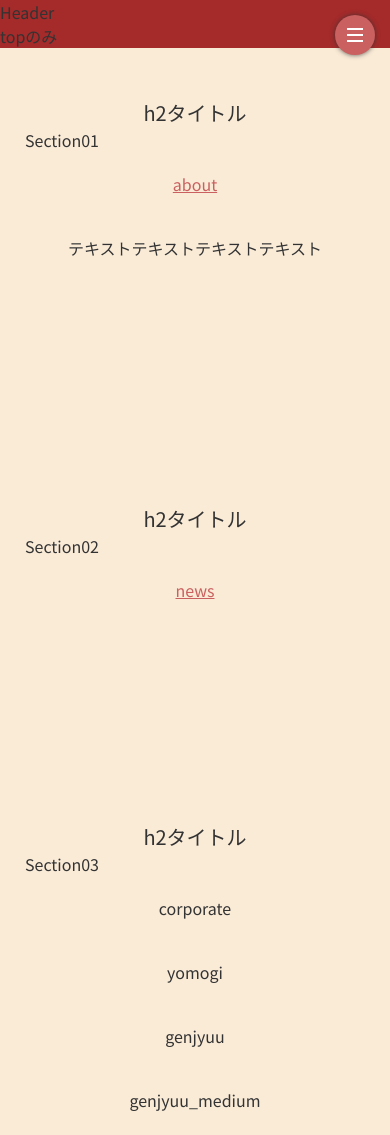
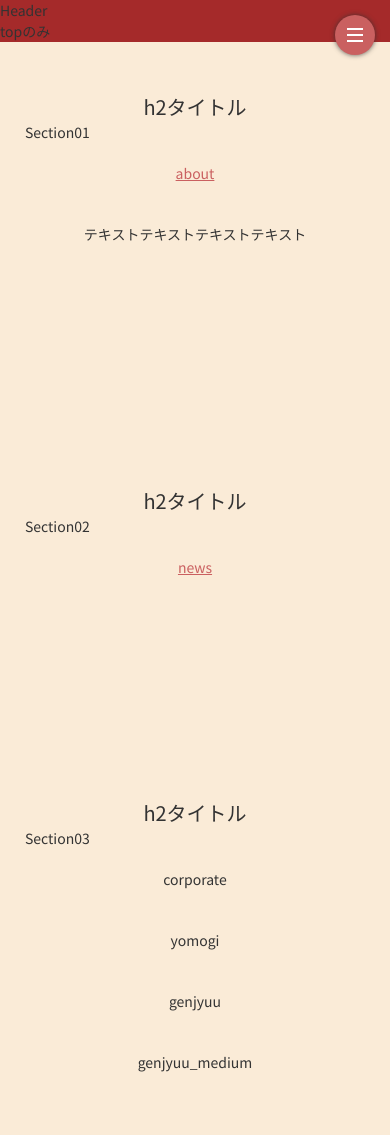
Before and after one commit to konno1614/static-webpack, a website built with webpack: page public/index.html in a window 390 px wide. Shown: the top 1135 px of the page. Built offline with nearby package versions, Linux system fonts and the light colour scheme; a web font is replaced by a local one.

Commit message:
scssファイル更新

```diff
--- a/src/scss/Object/Component/_sp-nav.scss
+++ b/src/scss/Object/Component/_sp-nav.scss
@@ -1,7 +1,8 @@
 @use "../../foundation/system" as s;
+@use "../../foundation/color" as c;
 @use "../../foundation/mixin" as m;
 
-/* ハンバーガーメニュー */
+/* hamburger menu */
 .c-hamburger {
     display: none;
     @include s.breakpoint(sp) {
@@ -18,8 +19,8 @@
         width: 40px;
         height: 40px;
         border-radius: 50%;
-        background-color: s.$c-primary;
-        box-shadow: 0 0 5px rgba($color: s.$c-black, $alpha: .8);
+        background-color: c.$c-primary;
+        box-shadow: 0 0 5px rgba($color: c.$c-black, $alpha: .8);
         &:hover {
             cursor: pointer;
         }
@@ -28,7 +29,7 @@
             display: inline-block;
             width: 16px;
             height: 2px;
-            background-color: s.$c-white;
+            background-color: c.$c-white;
             @include s.transition-base();
             &+span {
                 margin-top: 4px;
@@ -51,9 +52,9 @@
         }
     }
 }
-/* sp ナビ */
+/* sp nav */
 .c-sp-nav {
-    background-color: s.$c-white;
+    background-color: c.$c-white;
     position: fixed;
     z-index: 99;
     overflow-y: scroll;
@@ -78,14 +79,14 @@
             a {
                 text-decoration: none;
                 font-size: 1.2rem;
-                color: s.$c-black;
+                color: c.$c-black;
                 display: block;
                 padding: 20px;
             }
         }
     }
 }
-/* 展開時背景 */
+/* nav bg */
 .c-sp-nav-bg {
     opacity: 0;
     visibility: hidden;
--- a/src/scss/Object/Utility/_font.scss
+++ b/src/scss/Object/Utility/_font.scss
@@ -1,4 +1,5 @@
 @use "../../foundation/system" as s;
+@use "../../foundation/font" as f;
 @use "../../foundation/mixin" as m;
 
 .u-font {
@@ -7,15 +8,15 @@
     @include s.breakpoint(sp) {
     }
     &--notosansjp {
-        @include s.notosansjp();
+        @include f.notosansjp();
     }
     &--corporate {
-        @include s.corporate();
+        @include f.corporate();
     }
     &--genjyuu {
-        @include s.genjyuu();
+        @include f.genjyuu();
     }
     &--genjyuu_medium {
-        @include s.genjyuu_medium();
+        @include f.genjyuu_medium();
     }
 }
--- a/src/scss/foundation/_base.scss
+++ b/src/scss/foundation/_base.scss
@@ -1,6 +1,8 @@
 /* base
 --------------------------- */
 @use "./system" as s;
+@use "./color" as c;
+@use "./font" as f;
 @use "./mixin" as m;
 
 *,
@@ -20,20 +22,23 @@ html {
     scroll-behavior: smooth;
 }
 body {
-    color: s.$c-black;
-    background-color: s.$c-white;
+    color: c.$c-black;
+    background-color: c.$c-white;
     font-size: 1.6rem;
-    @include s.notosansjp();
-    @include s.font_regular();
+    @include f.notosansjp();
+    @include f.font_regular();
     overflow-x: hidden;
+    @include s.breakpoint(sp) {
+        font-size: 1.4rem;
+    }
     &.is-open {
         overflow: hidden;
         touch-action: none;
     }
 }
 ::selection {
-    background-color: rgba($color: s.$c-black, $alpha: 0.7);
-    color: s.$c-white;
+    background-color: rgba($color: c.$c-black, $alpha: 0.7);
+    color: c.$c-white;
 }
 
 img,
@@ -45,7 +50,7 @@ object {
     border: none;
 }
 a {
-    color: s.$c-primary;
+    color: c.$c-primary;
     text-decoration: underline;
     // カーソルは乗っているがクリックはされていない状態
     &:hover {
--- /dev/null
+++ b/src/scss/foundation/_color.scss
@@ -0,0 +1,4 @@
+// color system
+$c-white: #fff;
+$c-black: #333;
+$c-primary: #ca6060;
--- /dev/null
+++ b/src/scss/foundation/_font.scss
@@ -0,0 +1,57 @@
+// font system
+// Noto Sans JP
+@mixin notosansjp() {
+    font-family: "Noto Sans JP", sans-serif;
+}
+// Corporate-Logo-Rounded
+@font-face {
+    font-family: 'Corporate-Logo-Rounded';
+    src: url(../font/Corporate-Logo-Rounded.woff);
+}
+@mixin corporate() {
+    font-family: "Corporate-Logo-Rounded", "Noto Sans JP", sans-serif;
+}
+// YomogiFont
+@font-face {
+    font-family: 'YomogiFont';
+    src: url(../font/YomogiFont.woff);
+}
+@mixin yomogi() {
+    font-family: "YomogiFont", "Noto Sans JP", sans-serif;
+}
+// GenJyuuGothic
+@font-face {
+    font-family: 'GenJyuuGothic-Normal';
+    src: url(../font/GenJyuuGothic-Normal.woff);
+}
+@mixin genjyuu() {
+    font-family: "GenJyuuGothic-Normal", "Noto Sans JP", sans-serif;
+}
+@font-face {
+    font-family: 'GenJyuuGothic-Medium';
+    src: url(../font/GenJyuuGothic-Medium.woff);
+}
+@mixin genjyuu_medium() {
+    font-family: "GenJyuuGothic-Medium", "Noto Sans JP", sans-serif;
+}
+
+
+// font-weight system
+@mixin font_thin($weight: 100) {
+    font-weight: $weight;
+}
+@mixin font_light($weight: 300) {
+    font-weight: $weight;
+}
+@mixin font_regular($weight: 400) {
+    font-weight: $weight;
+}
+@mixin font_medium($weight: 500) {
+    font-weight: $weight;
+}
+@mixin font_bold($weight: 700) {
+    font-weight: $weight;
+}
+@mixin font_black($weight: 900) {
+    font-weight: $weight;
+}
--- a/src/scss/foundation/_system.scss
+++ b/src/scss/foundation/_system.scss
@@ -1,11 +1,5 @@
 /* system
 --------------------------- */
-
-// color system
-$c-white: #fff;
-$c-black: #333;
-$c-primary: #ca6060;
-
 // responsive system
 @mixin breakpoint($point) {
     @if $point == tablet {
@@ -18,64 +12,6 @@ $c-primary: #ca6060;
             @content;
         }
     }
-}
-
-// font system
-// Noto Sans JP
-@mixin notosansjp() {
-    font-family: "Noto Sans JP", sans-serif;
-}
-// Corporate-Logo-Rounded
-@font-face {
-    font-family: 'Corporate-Logo-Rounded';
-    src: url(../font/Corporate-Logo-Rounded.woff);
-}
-@mixin corporate() {
-    font-family: "Corporate-Logo-Rounded", "Noto Sans JP", sans-serif;
-}
-// YomogiFont
-@font-face {
-    font-family: 'YomogiFont';
-    src: url(../font/YomogiFont.woff);
-}
-@mixin yomogi() {
-    font-family: "YomogiFont", "Noto Sans JP", sans-serif;
-}
-// GenJyuuGothic
-@font-face {
-    font-family: 'GenJyuuGothic-Normal';
-    src: url(../font/GenJyuuGothic-Normal.woff);
-}
-@mixin genjyuu() {
-    font-family: "GenJyuuGothic-Normal", "Noto Sans JP", sans-serif;
-}
-@font-face {
-    font-family: 'GenJyuuGothic-Medium';
-    src: url(../font/GenJyuuGothic-Medium.woff);
-}
-@mixin genjyuu_medium() {
-    font-family: "GenJyuuGothic-Medium", "Noto Sans JP", sans-serif;
-}
-
-
-// font-weight system
-@mixin font_thin($weight: 100) {
-    font-weight: $weight;
-}
-@mixin font_light($weight: 300) {
-    font-weight: $weight;
-}
-@mixin font_regular($weight: 400) {
-    font-weight: $weight;
-}
-@mixin font_medium($weight: 500) {
-    font-weight: $weight;
-}
-@mixin font_bold($weight: 700) {
-    font-weight: $weight;
-}
-@mixin font_black($weight: 900) {
-    font-weight: $weight;
 }
 
 // transition
--- a/src/scss/style.scss
+++ b/src/scss/style.scss
@@ -3,6 +3,7 @@
 @use "./Foundation/system";
 @use "./Foundation/base";
 @use "./Foundation/mixin";
+@use "./Foundation/color";
 
 // Layout
 @use "./Layout/header";
```
Also changed, not shown: public/css/style.css.
